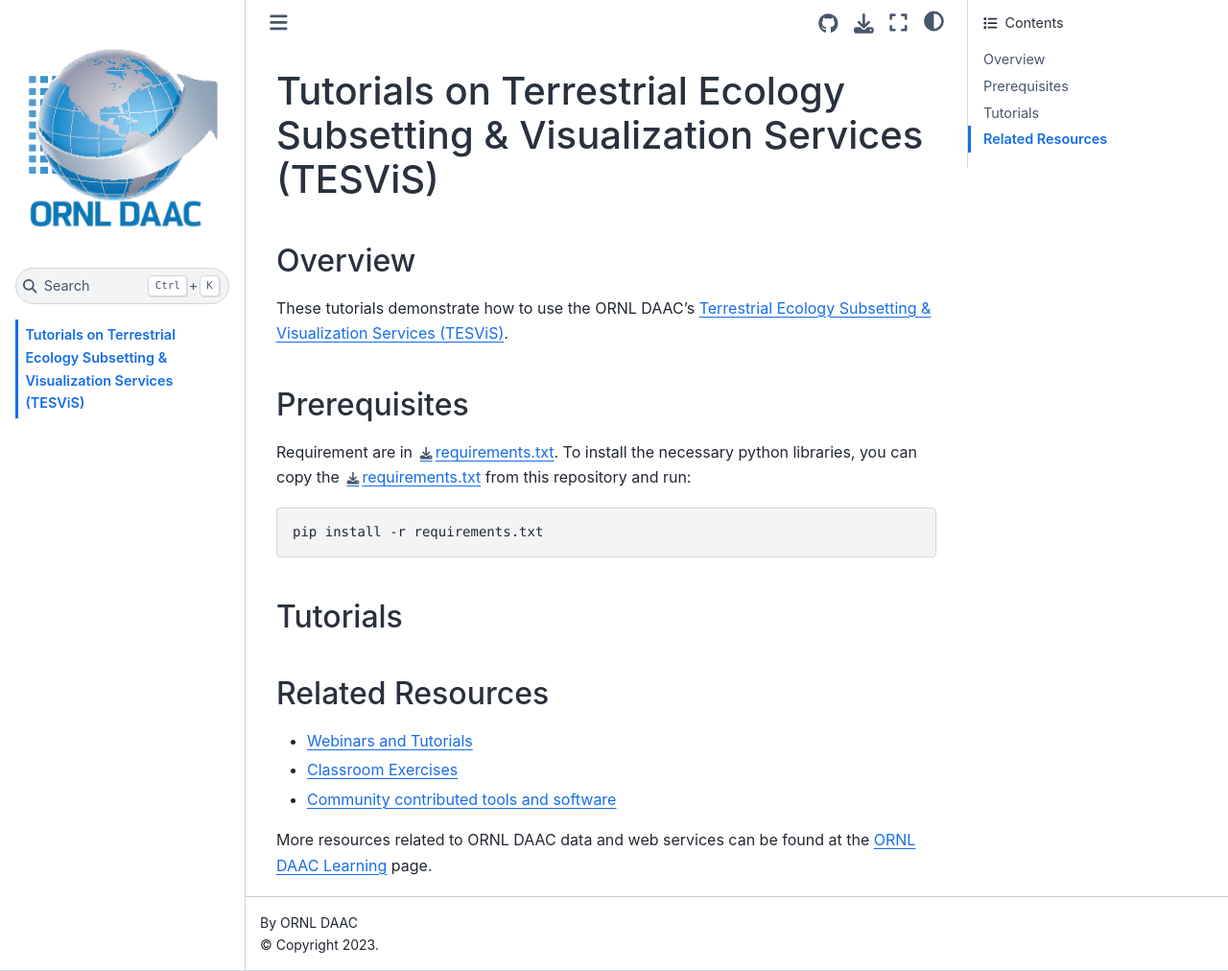
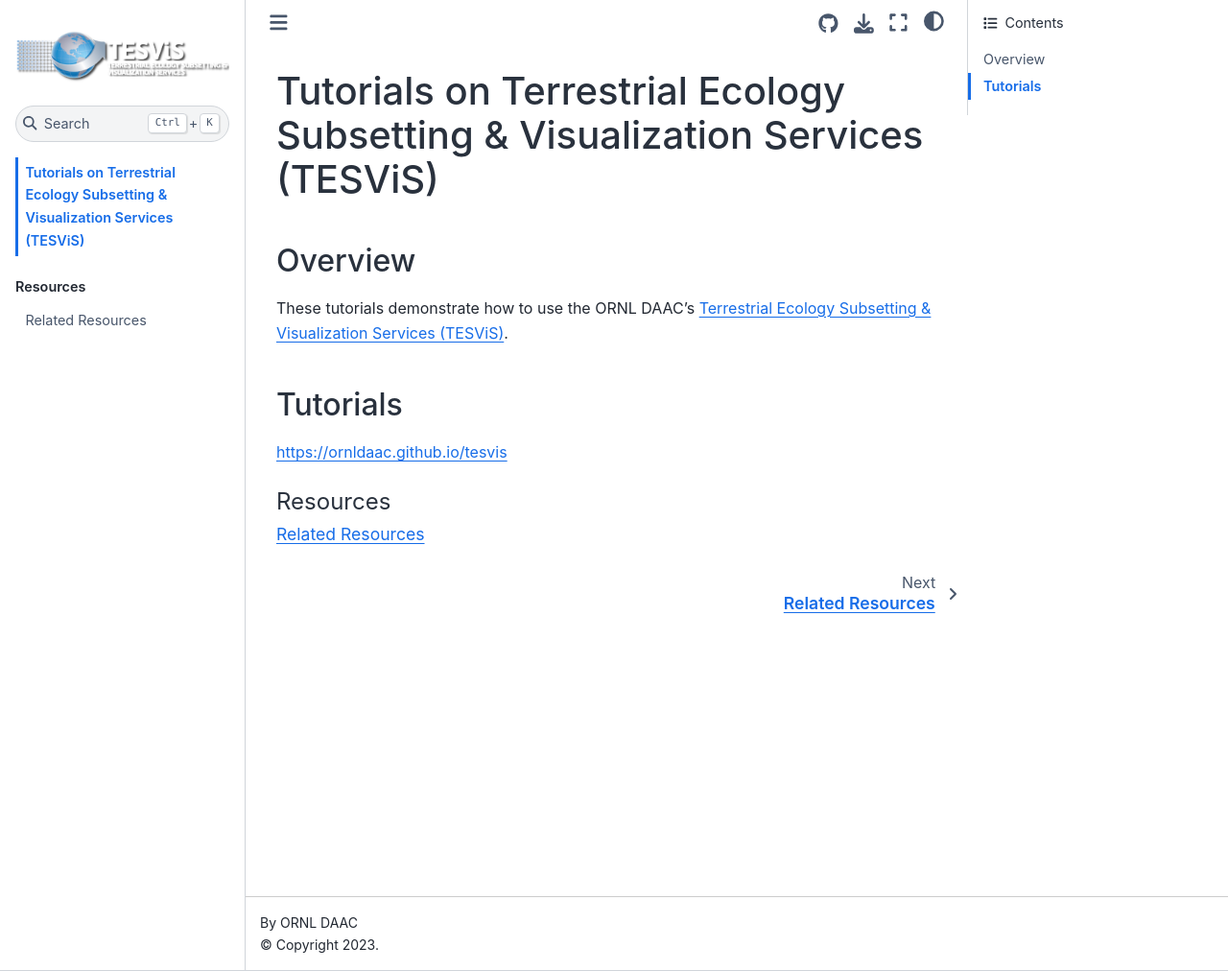
Before and after one commit to ornldaac/tesvis, a Jupyter Book: the page built from README.md, in a window 1280 px wide and 1012 px high. Shown: the whole window at 96% size. Built offline with Jupyter Book 1.0.4 settings and Sphinx 7.4.7 and the Sphinx Book theme 1.1.4, drawn with Linux system fonts in a browser that asks for light colours; pages that are not in the unit, such as notebooks, are missing from menus.

Commit message:
update logo

````diff
--- a/README.md
+++ b/README.md
@@ -3,20 +3,10 @@
 ## Overview
 These tutorials demonstrate how to use the ORNL DAAC's [Terrestrial Ecology Subsetting & Visualization Services (TESViS)](https://modis.ornl.gov/).
 
-## Prerequisites
-Requirement are in [requirements.txt](requirements.txt). To install the necessary python libraries, you can copy the [requirements.txt](requirements.txt) from this repository and run:
 
-```bash
-pip install -r requirements.txt
-```
+
 ## Tutorials
+https://ornldaac.github.io/tesvis
 
 ```{tableofcontents}
 ```
-
-## Related Resources
-- [Webinars and Tutorials](https://modis.ornl.gov/resources.html#elearning)
-- [Classroom Exercises](https://modis.ornl.gov/resources.html)
-- [Community contributed tools and software](https://modis.ornl.gov/resources.html#tools)
-
-More resources related to ORNL DAAC data and web services can be found at the [ORNL DAAC Learning](https://daac.ornl.gov/resources/learning/) page.
--- a/_config.yml
+++ b/_config.yml
@@ -2,7 +2,7 @@
 
 title: Tutorials on Terrestrial Ecology Subsetting & Visualization Services (TESViS)
 author: ORNL DAAC
-logo: docs/images/ornldaac.png
+logo: docs/images/tesvis-logo.png
 
 # Force re-execution of notebooks on each build.
 execute:
--- a/_toc.yml
+++ b/_toc.yml
@@ -15,3 +15,7 @@
     numbered: false
     chapters:
     - file: notebooks/grids_modis_api
+  - caption: Resources
+    numbered: false
+    chapters:
+    - file: docs/resources
````
Also changed, not shown: docs/resources.md (added, +7 -0 lines), docs/images/ornldaac.png (deleted), docs/images/tesvis-logo.png (added).
